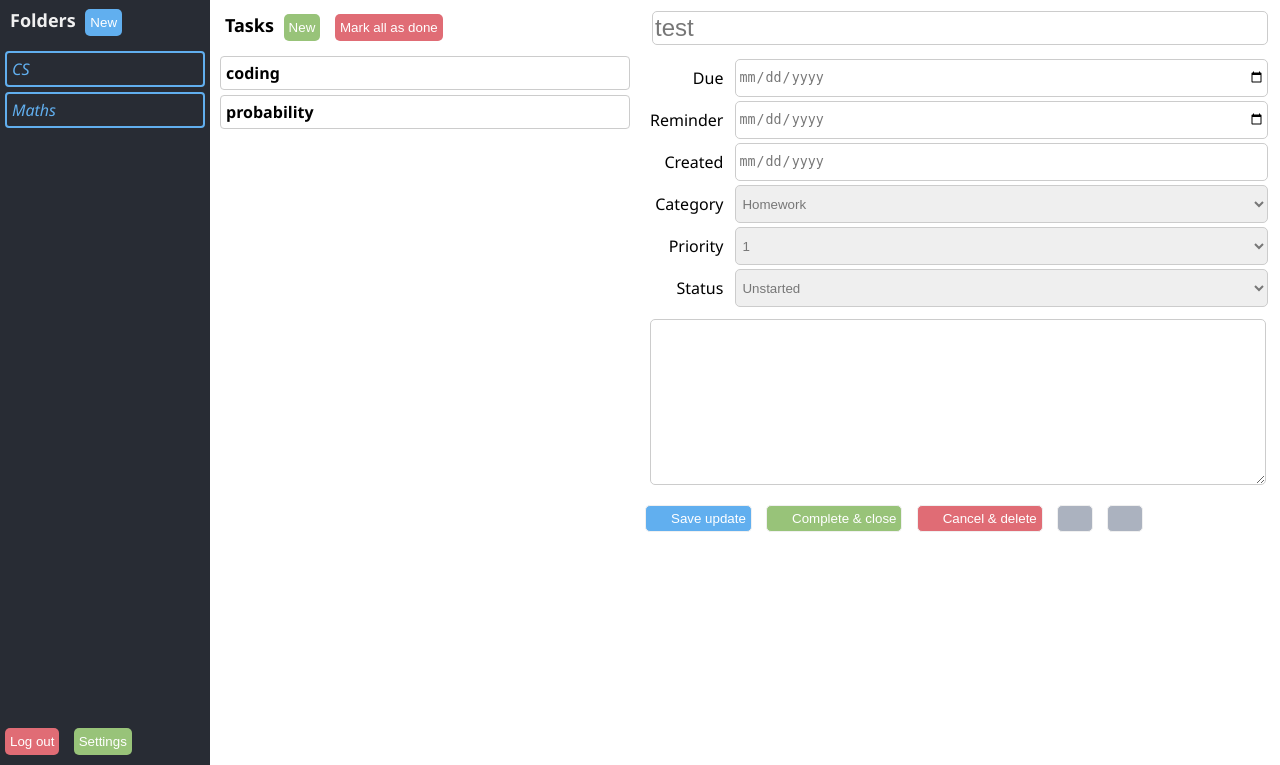
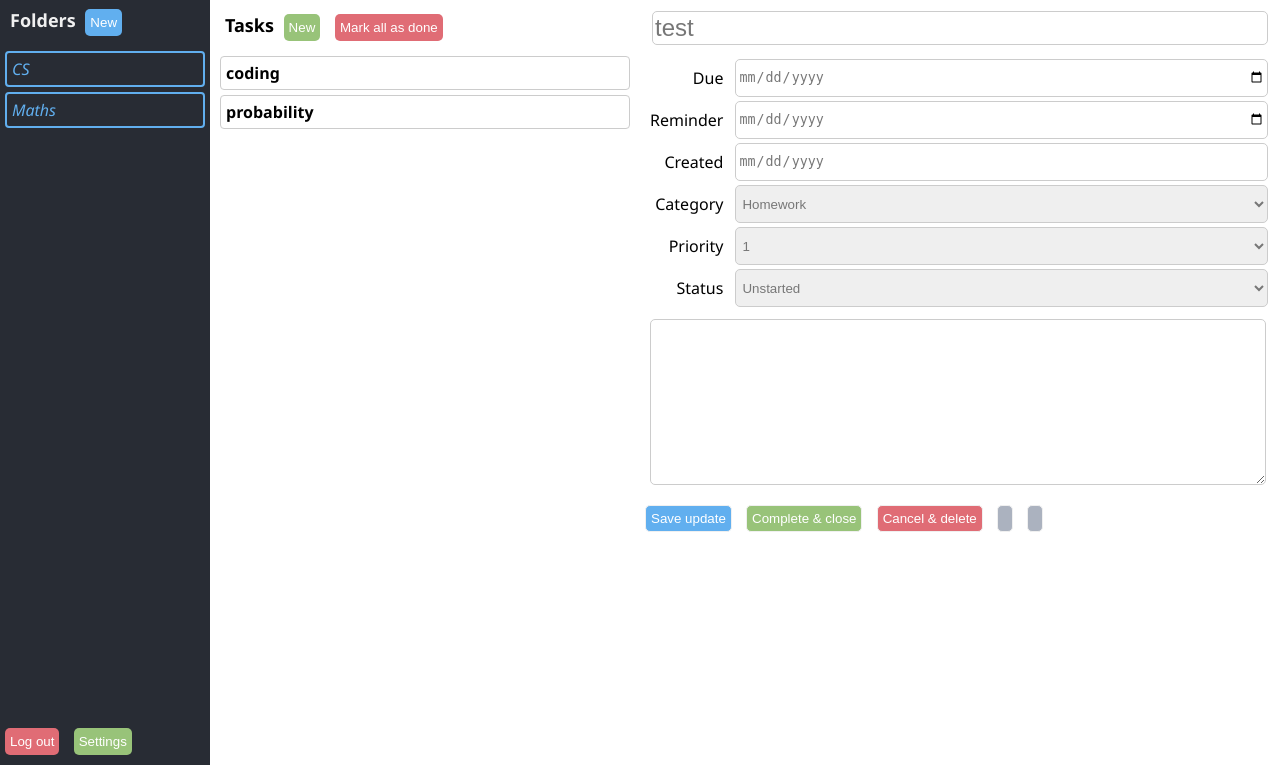
Before and after one commit to Nughm3/tasker, a Flask app: page /tasks/ in a window 1280 px wide. Shown: the part 35-800 px from the top of the page. Run offline with Flask 2, Linux system fonts and the light colour scheme; data comes from the database, SQL or seed files in the repository.

Commit message:
Update tasks.css

```diff
--- a/website/static/tasks.css
+++ b/website/static/tasks.css
@@ -203,7 +203,7 @@ button {
 input[type='button'] {
     background-color: #509ede;
     color: white;
-    padding: 5px 5px 5px 25px;
+    padding: 5px 5px 5px 5px;
     margin: 5px 5px 5px 5px;
     border-radius: 5px;
     border: 1px solid #f0f0f0;
@@ -214,7 +214,7 @@ input[type='button'] {
 input[type='submit'] {
     background-color: #509ede;
     color: white;
-    padding: 5px 5px 5px 25px;
+    padding: 5px 5px 5px 5px;
     margin: 5px 5px 5px 5px;
     border-radius: 5px;
     border: 1px solid #f0f0f0;
```
